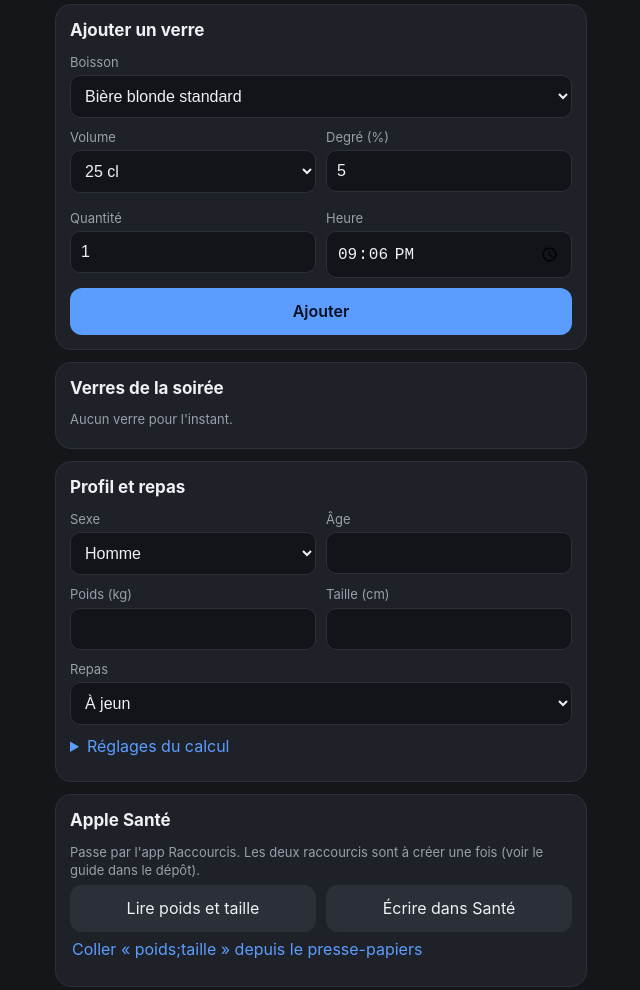
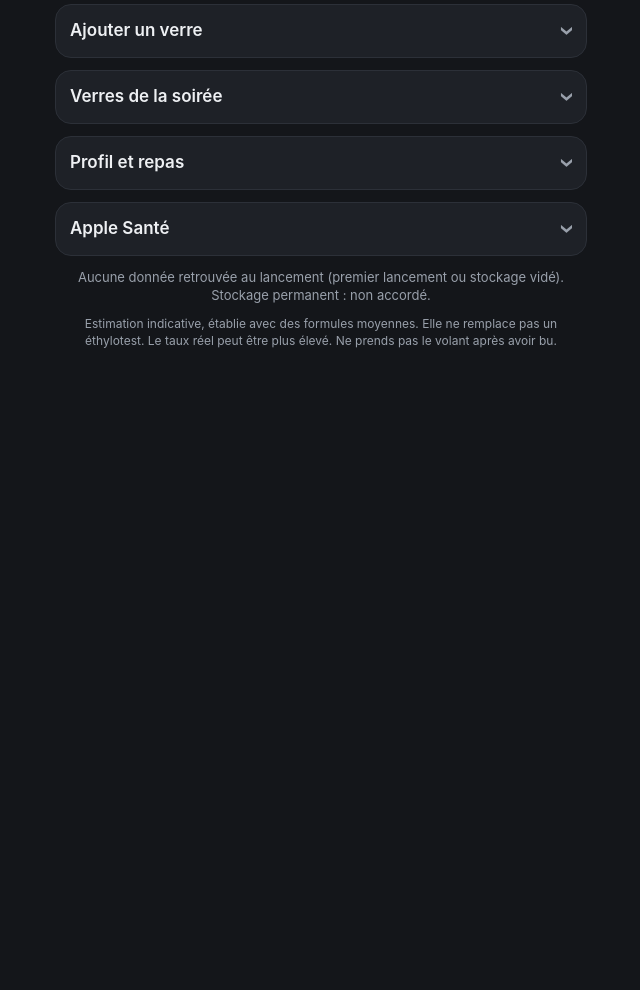
Before and after one commit to Maximeavril1869/Alcoolemie, a plain HTML site: page index.html in a window 1280 px wide. Shown: the part 520-1510 px from the top of the page, without its empty margins (319-959 px from the left). After the commit the page ends 910 px from the top, so only its background shows below. Drawn offline with Linux system fonts and the light colour scheme.

Commit message:
Menus repliables fermés par défaut
Co-Authored-By: Claude Sonnet 5.5 <noreply@anthropic.com>
Claude-Session: https://claude.ai/code/session_01UWZuQgavVBXG2UWYbw1Qoi

```diff
--- a/app.js
+++ b/app.js
@@ -175,6 +175,7 @@
       li.appendChild(txt); li.appendChild(b); liste.appendChild(li);
     });
     $('liste-vide').style.display = etat.verres.length ? 'none' : 'block';
+    $('sum-liste').textContent = 'Verres de la soirée' + (etat.verres.length ? ' (' + etat.verres.length + ')' : '');
 
     dessiner(sim, maintenant);
   }
--- a/index.html
+++ b/index.html
@@ -31,8 +31,8 @@
     <ul id="seuils" class="seuils"></ul>
   </section>
 
-  <section class="carte">
-    <h2>Ajouter un verre</h2>
+  <details class="carte">
+    <summary>Ajouter un verre</summary>
     <label>Boisson
       <select id="boisson"></select>
     </label>
@@ -49,16 +49,16 @@
       <label>Heure<input id="heure" type="time"></label>
     </div>
     <button id="btn-ajout" class="principal">Ajouter</button>
-  </section>
+  </details>
 
-  <section class="carte">
-    <h2>Verres de la soirée</h2>
+  <details class="carte">
+    <summary id="sum-liste">Verres de la soirée</summary>
     <ul id="liste" class="liste"></ul>
     <p id="liste-vide" class="discret">Aucun verre pour l'instant.</p>
-  </section>
+  </details>
 
-  <section class="carte">
-    <h2>Profil et repas</h2>
+  <details class="carte">
+    <summary>Profil et repas</summary>
     <div class="ligne">
       <label>Sexe
         <select id="sexe"><option value="H">Homme</option><option value="F">Femme</option></select>
@@ -85,10 +85,10 @@
       </label>
       <p class="discret">0,10 : lent · 0,15 : moyen · 0,20 et plus : rapide. Mieux vaut rester prudent.</p>
     </details>
-  </section>
+  </details>
 
-  <section class="carte">
-    <h2>Apple Santé</h2>
+  <details class="carte">
+    <summary>Apple Santé</summary>
     <p class="discret">Passe par l'app Raccourcis. Les deux raccourcis sont à créer une fois (voir le guide dans le dépôt).</p>
     <div class="ligne">
       <button id="btn-lire" class="secondaire">Lire poids et taille</button>
@@ -96,7 +96,7 @@
     </div>
     <button id="btn-coller" class="lien">Coller « poids;taille » depuis le presse-papiers</button>
     <p id="sante-info" class="discret"></p>
-  </section>
+  </details>
 
   <p id="stockage" class="discret" style="text-align:center"></p>
 
--- a/style.css
+++ b/style.css
@@ -47,3 +47,12 @@ canvas { width: 100%; display: block; }
 .avertissement { color: var(--discret); font-size: 12px; text-align: center; padding: 0 8px; }
 details summary { color: var(--accent); cursor: pointer; margin: 6px 0 10px; }
 .n0 { color: var(--n0); } .n1 { color: var(--n1); } .n2 { color: var(--n2); } .n3 { color: var(--n3); }
+
+/* Menus repliables */
+details.carte > summary { cursor: pointer; font-size: 17px; font-weight: 600; color: var(--texte); margin: 0;
+  list-style: none; display: flex; align-items: center; justify-content: space-between; }
+details.carte > summary::-webkit-details-marker { display: none; }
+details.carte > summary::after { content: '›'; font-size: 24px; line-height: 1; color: var(--discret);
+  transform: rotate(90deg); transition: transform .15s; }
+details.carte[open] > summary { margin-bottom: 12px; }
+details.carte[open] > summary::after { transform: rotate(-90deg); }
--- a/sw.js
+++ b/sw.js
@@ -1,5 +1,5 @@
 /* Service worker : mise en cache pour un usage hors ligne. */
-var CACHE = 'alcoolemie-v3';
+var CACHE = 'alcoolemie-v4';
 var FICHIERS = ['./', 'index.html', 'style.css', 'boissons.js', 'calc.js', 'app.js', 'manifest.webmanifest',
   'icons/icon-180.png', 'icons/icon-192.png', 'icons/icon-512.png'];
 
```
Also changed, not shown: 1 other file.
